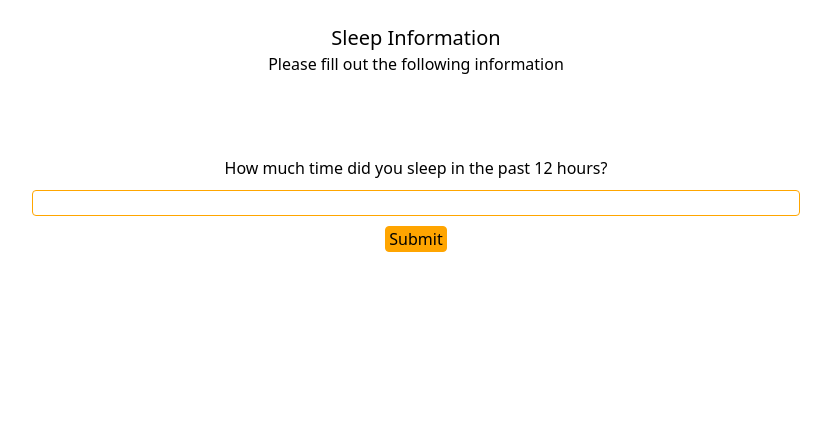
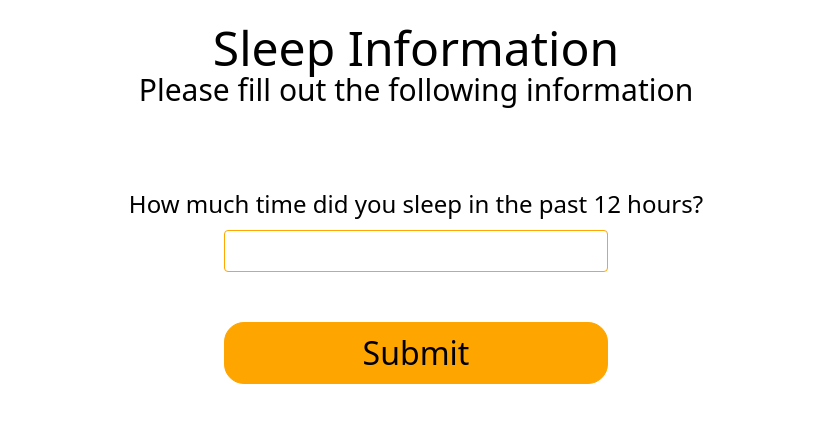
Before and after one commit to SamZhang02/CodeJam12, a website: page frontend/sleep/sleep.html in a window 1280 px wide. Shown: the whole page, without its empty margins (224-1055 px from the left). Drawn offline with nearby package versions, Linux system fonts and the light colour scheme; a web font is replaced by a local one.

Commit message:
modified sleep page styling

```diff
--- a/frontend/sleep/sleep.css
+++ b/frontend/sleep/sleep.css
@@ -1,7 +1,6 @@
 @tailwind base;
 @tailwind components;
 @tailwind utilities;
-
 
 #input-container {
   display: flex;
@@ -17,7 +16,8 @@ label[for=hours-slept] {
 input {
   color: black;
   border-color:rgb(255, 166, 0);
-  width: 60%;
+  width: 30%;
+  line-height: 40px;
 }
 
 input::-webkit-calendar-picker-indicator {
@@ -35,12 +35,14 @@ input[type=text]:focus {
 }
 
 #sleep-submit {
-  text-align: end;
-  margin-top: 10px;
+  font-size: 2rem;
+  margin-top: 50px;
   background-color: orange;
   border-color: orange;
-  padding: 3px;
-  line-height: 18px;
+  padding: 10px;
+  line-height: 40px;
+  border-radius: 20px;
+  width: 30%;
 }
 
 #sleep-submit:hover {
--- a/frontend/sleep/sleep.html
+++ b/frontend/sleep/sleep.html
@@ -12,13 +12,13 @@
 <body>
 
   <div id="title-container">
-    <h1 id="title" class="mt-6 text-center text-xl font-medium">Sleep Information</h1>
-    <h3 class="mb-20 text-center text-l font-light">Please fill out the following information</h3>
+    <h1 id="title" class="mt-6 text-center text-5xl font-medium">Sleep Information</h1>
+    <h3 class="mb-20 text-center text-3xl font-light">Please fill out the following information</h3>
   </div>
 
   <form id="input-container">
-    <label for="hours-slept">How much time did you sleep in the past 12 hours? </label>
-    <input id="hours-slept text-m" type="text" list="hours" required class="relative block w-half appearance-none rounded-none rounded border border-orange-500">
+    <label for="hours-slept" class="text-center text-2xl font-medium">How much time did you sleep in the past 12 hours? </label>
+    <input id="hours-slept" type="text" list="hours" required class="text-4xl relative block w-half appearance-none rounded-none rounded border border-orange-500">
     <datalist id="hours">
       <option value="&lt 1h"></option>
       <option value="1h"></option>
```
